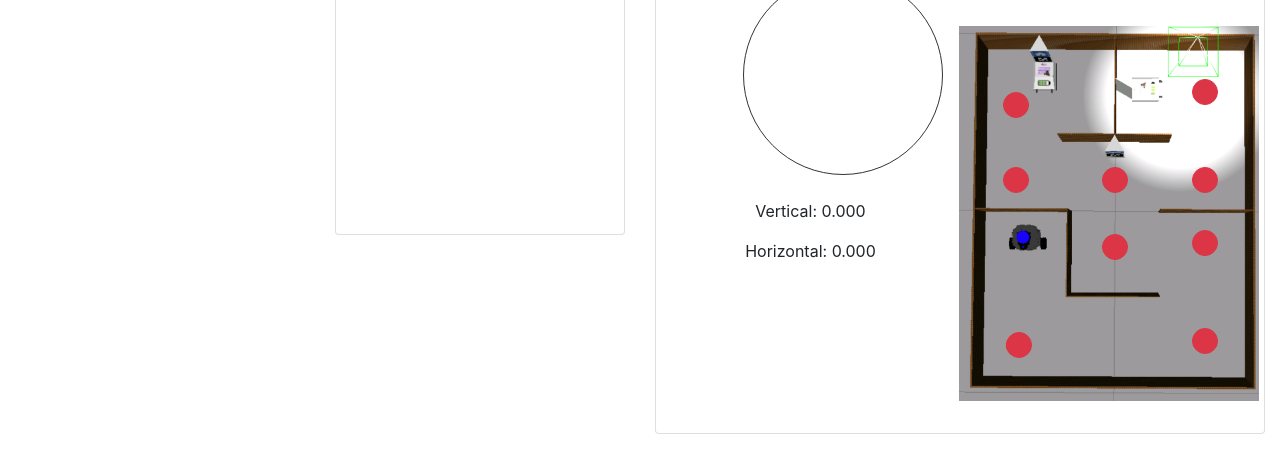
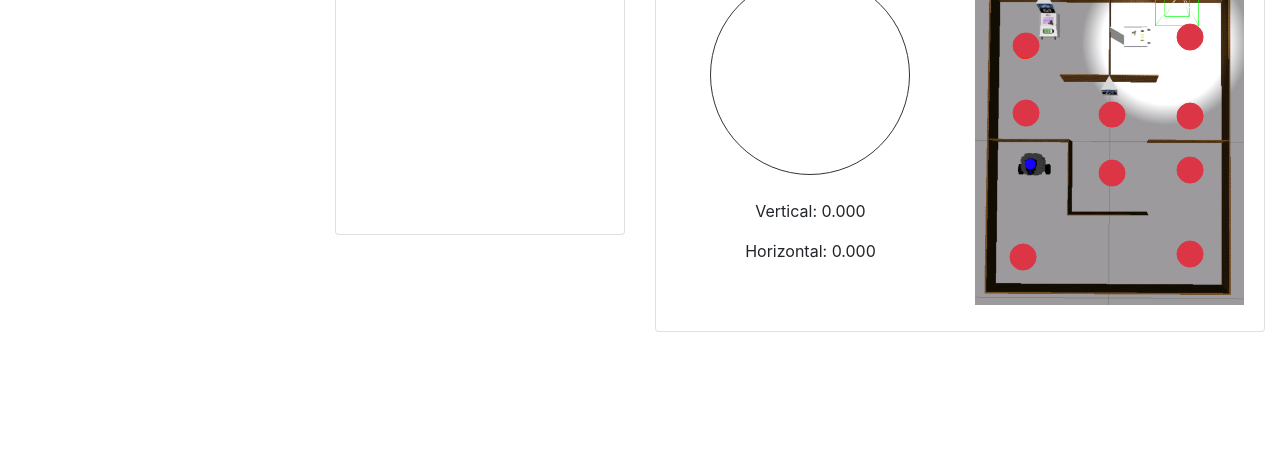
Before and after one commit to chatzialex/tortoisebot_webapp, a plain HTML site: page index.html in a window 1280 px wide. Shown: the part 633-1091 px from the top of the page. After the commit the page ends 989 px from the top, so only its background shows below. Drawn offline with nearby package versions, Linux system fonts and the light colour scheme; a script that the page names is missing.

Commit message:
scale image correctly with container

```diff
--- a/index.html
+++ b/index.html
@@ -144,7 +144,7 @@
                                 <div class="row justify-content-center">
                                     <div class="col-md-6 col-12 d-flex justify-content-center">
                                         <!-- Joystick Section -->
-                                        <div class="joystick-container text-center">
+                                        <div class="joystick-container text-center w-100">
                                             <h2 class="text-center">Joystick</h2>
                                             <hr>
                                             <!-- Joystick Control Area -->
@@ -158,42 +158,48 @@
                                             </div>
                                         </div>
                                     </div>
-                                    <div class="col-md-6 col-12 mt-4 mt-md-0 d-flex justify-content-center">
-                                        <div class="joystick-values-container ms-5">
+                                    <div class="col-md-6 col-12 mt-4 mt-md-0 d-flex justify-content-center w-100">
+                                        <div class="joystick-values-container ms-5 w-100">
                                             <h2 class="text-center">Waypoints</h2>
                                             <hr />
-                                            <div class="d-flex flex-column justify-content-center align-items-center"
-                                                style="height: 400px; position: relative;">
+                                            <div
+                                                class="d-flex flex-column justify-content-center align-items-center w-100">
                                                 <!-- Container with Background Image -->
-                                                <div class="position-relative"
-                                                    style="background-image: url('tortoise-waypoints.png'); background-size: cover; aspect-ratio: 300 / 375; height: 93.75%; position: relative;">
+                                                <div class="position-relative" style="background-image: url('tortoise-waypoints.png');
+                                                            background-size: contain;
+                                                            background-position: center;
+                                                            background-repeat: no-repeat;
+                                                            width: 100%;
+                                                            padding-bottom: 125%;
+                                                            position: relative;
+                                                            height: 0;">
                                                     <!-- Circular Red Button -->
                                                     <button class="btn btn-danger rounded-circle"
-                                                        style="width: 5%; aspect-ratio: 1; position: absolute; top: 21%; left: 19%; transform: translate(-50%, -50%);"
+                                                        style="width: 10%; height: auto; aspect-ratio: 1; position: absolute; top: 21%; left: 19%; transform: translate(-50%, -50%);"
                                                         @click='sendGoal({ position: {x: -0.4, y:-0.47 , z: 0} })'></button>
                                                     <button class="btn btn-danger rounded-circle"
-                                                        style="width: 5%; aspect-ratio: 1; position: absolute; top: 17.5%; left: 82%; transform: translate(-50%, -50%);"
+                                                        style="width: 10%; aspect-ratio: 1; position: absolute; top: 18.5%; left: 80%; transform: translate(-50%, -50%);"
                                                         @click='sendGoal({ position: {x: -0.5, y:0.5 , z: 0} })'></button>
                                                     <button class="btn btn-danger rounded-circle"
-                                                        style="width: 5%; aspect-ratio: 1; position: absolute; top: 41%; left: 19%; transform: translate(-50%, -50%);"
+                                                        style="width: 10%; aspect-ratio: 1; position: absolute; top: 41%; left: 19%; transform: translate(-50%, -50%);"
                                                         @click='sendGoal({ position: {x: -0.18, y:-0.47 , z: 0} })'></button>
                                                     <button class="btn btn-danger rounded-circle"
-                                                        style="width: 5%; aspect-ratio: 1; position: absolute; top: 41%; left: 52%; transform: translate(-50%, -50%);"
+                                                        style="width: 10%; aspect-ratio: 1; position: absolute; top: 41.5%; left: 51%; transform: translate(-50%, -50%);"
                                                         @click='sendGoal({ position: {x: -0.18, y:0.0 , z: 0} })'></button>
                                                     <button class="btn btn-danger rounded-circle"
-                                                        style="width: 5%; aspect-ratio: 1; position: absolute; top: 41%; left: 82%; transform: translate(-50%, -50%);"
+                                                        style="width: 10%; aspect-ratio: 1; position: absolute; top: 42%; left: 80%; transform: translate(-50%, -50%);"
                                                         @click='sendGoal({ position: {x: -0.18, y:0.5 , z: 0} })'></button>
                                                     <button class="btn btn-danger rounded-circle"
-                                                        style="width: 5%; aspect-ratio: 1; position: absolute; top: 59%; left: 52%; transform: translate(-50%, -50%);"
+                                                        style="width: 10%; aspect-ratio: 1; position: absolute; top: 59%; left: 51%; transform: translate(-50%, -50%);"
                                                         @click='sendGoal({ position: {x: 0.19, y:0.0 , z: 0} })'></button>
                                                     <button class="btn btn-danger rounded-circle"
-                                                        style="width: 5%; aspect-ratio: 1; position: absolute; top: 58%; left: 82%; transform: translate(-50%, -50%);"
+                                                        style="width: 10%; aspect-ratio: 1; position: absolute; top: 58%; left: 80%; transform: translate(-50%, -50%);"
                                                         @click='sendGoal({ position: {x: 0.18, y:0.5 , z: 0} })'></button>
                                                     <button class="btn btn-danger rounded-circle"
-                                                        style="width: 5%; aspect-ratio: 1; position: absolute; top: 85%; left: 20%; transform: translate(-50%, -50%);"
+                                                        style="width: 10%; aspect-ratio: 1; position: absolute; top: 84%; left: 18%; transform: translate(-50%, -50%);"
                                                         @click='sendGoal({ position: {x: 0.65, y: -0.47, z: 0} })'></button>
                                                     <button class="btn btn-danger rounded-circle"
-                                                        style="width: 5%; aspect-ratio: 1; position: absolute; top: 84%; left: 82%; transform: translate(-50%, -50%);"
+                                                        style="width: 10%; aspect-ratio: 1; position: absolute; top: 83%; left: 80%; transform: translate(-50%, -50%);"
                                                         @click='sendGoal({ position: {x: 0.67, y:0.5 , z: 0} })'></button>
                                                 </div>
                                             </div>
```
